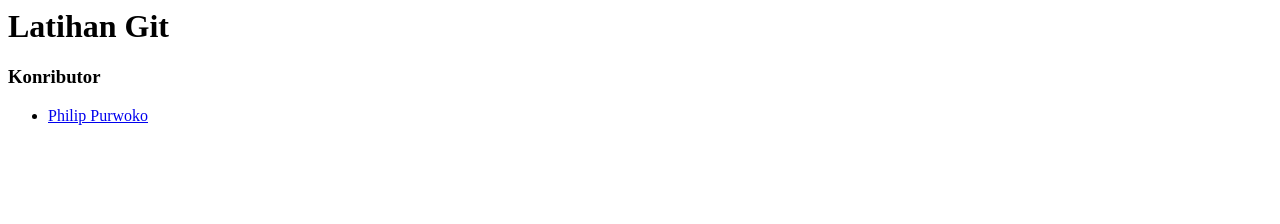
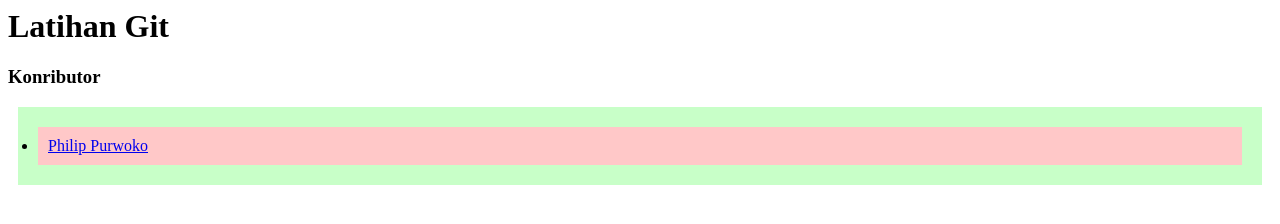
Before and after one commit to Ilham789/Semar-ed, a plain HTML site: page Latihaan.html in a window 1280 px wide. Drawn offline with Linux system fonts and the light colour scheme.

Commit message:
Menambahkan css

```diff
--- a/Latihaan.html
+++ b/Latihaan.html
@@ -1,6 +1,7 @@
 <html>
 
 <head>
+	<link rel="stylesheet" type="text/css" href="style.css">
 </head>
 
 <body>
--- /dev/null
+++ b/style.css
@@ -0,0 +1,12 @@
+ul,li {
+	padding: 10px;
+	margin: 10px;
+}
+
+ul {
+	background-color: rgb(200,255,200);
+}
+
+li {
+	background-color: rgb(255,200,200);
+}
```
